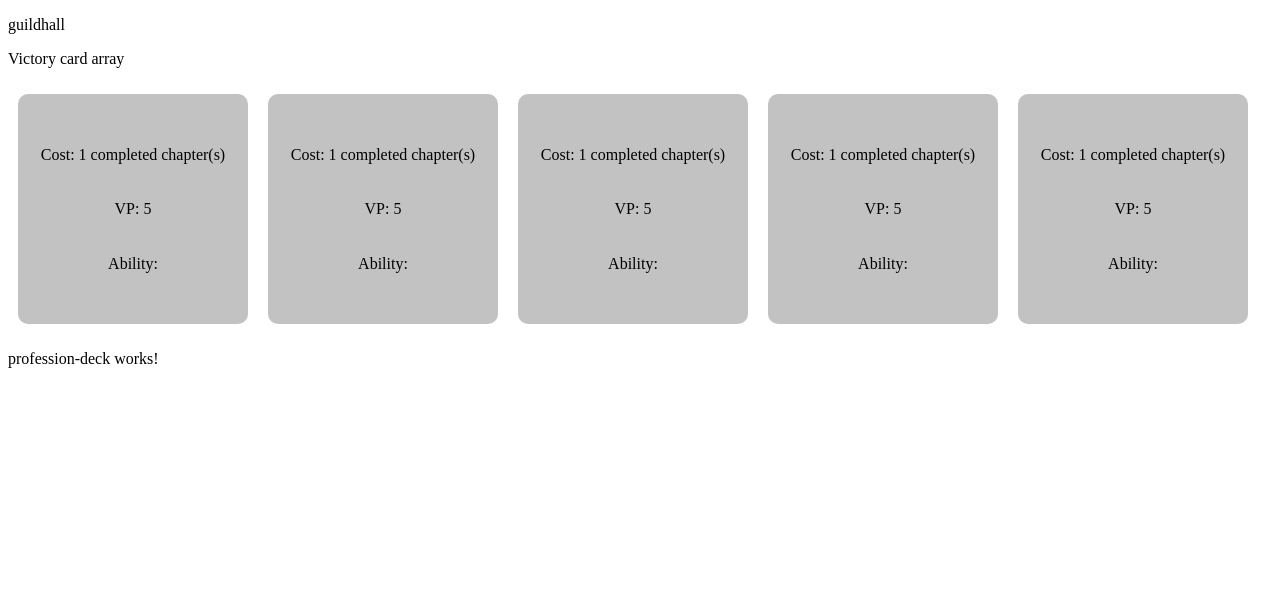
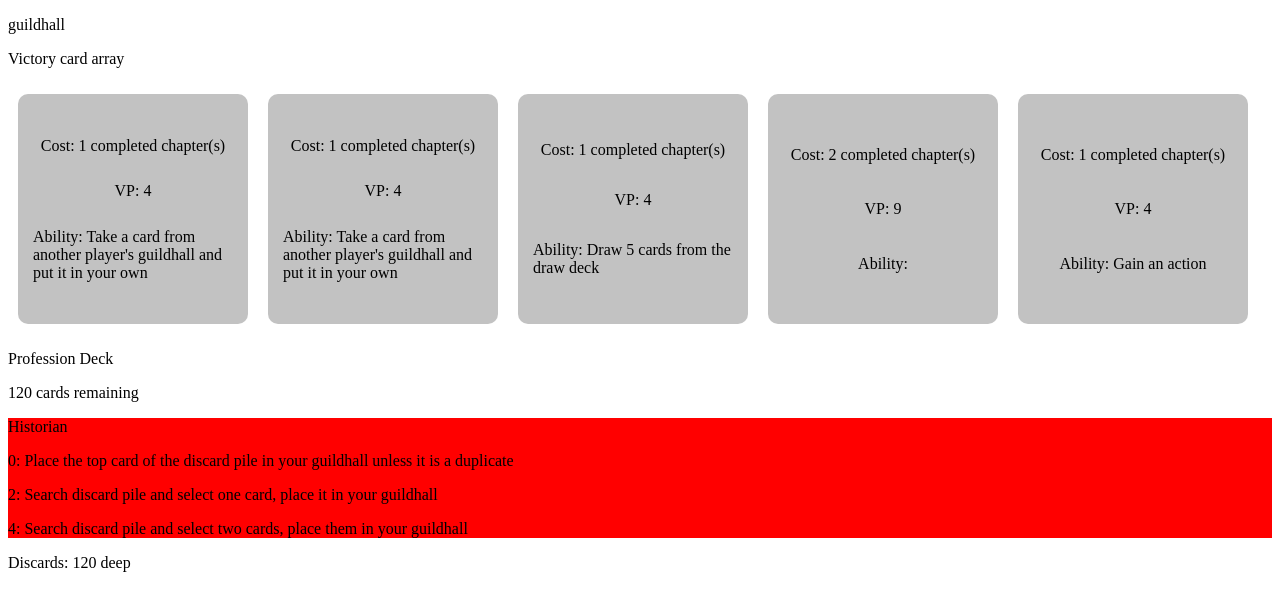
Before and after one commit to jamesnowecki/guildhall, an Angular app: page / in a window 1280 px wide. Shown: the top 610 px of the page. Built offline with nearby package versions, Linux system fonts and the light colour scheme.

Commit message:
fixed mapping through the array of objects on preofession cards, generated self defined color styles

```diff
--- a/src/app/centre-row/centre-row.component.ts
+++ b/src/app/centre-row/centre-row.component.ts
@@ -1,5 +1,6 @@
 import { Component, OnInit } from '@angular/core';
 import vpDeckUnshuffled from "../../assets/mock-vpcards";
+import { VPCard } from "../templates/vp-card";
 
 @Component({
   selector: 'app-centre-row',
@@ -8,14 +9,20 @@ import vpDeckUnshuffled from "../../assets/mock-vpcards";
 })
 export class CentreRowComponent implements OnInit {
 
-  vpDeck = vpDeckUnshuffled;
+  vpDeck: VPCard[] = this.FYShuffle(vpDeckUnshuffled);
   visibleVPDeck = this.vpDeck.slice(this.vpDeck.length - 5, this.vpDeck.length + 1 )
 
   constructor() { }
 
-  FYShuffle(): void {
+  FYShuffle(array: VPCard[]): VPCard[] {
+    for (let i = array.length - 1; i > 0; i--) {
+      let j = Math.floor(Math.random() * (i + 1));
+      [array[i], array[j]] = [array[j], array[i]];
+    }
 
+    return array;
   }
+
 
   ngOnInit(): void {
     console.log(this.vpDeck)
--- a/src/app/profession-card/profession-card.component.html
+++ b/src/app/profession-card/profession-card.component.html
@@ -1 +1,6 @@
-<p>profession-card works!</p>
+<div class="profession-card" [style.background-color]="getColor(professionCard.color)">
+    <p>{{professionCard.profession}}</p>
+    <div *ngFor="let ability of professionCard.abilityList">
+        <p *ngFor="let item of ability | keyvalue">{{item.key}}: {{item.value}}</p>
+    </div>
+</div>
--- a/src/app/profession-card/profession-card.component.ts
+++ b/src/app/profession-card/profession-card.component.ts
@@ -1,4 +1,5 @@
-import { Component, OnInit } from '@angular/core';
+import { Component, OnInit, Input } from '@angular/core';
+import { IProfessionCard } from '../templates/profession-card';
 
 @Component({
   selector: 'app-profession-card',
@@ -6,6 +7,27 @@ import { Component, OnInit } from '@angular/core';
   styleUrls: ['./profession-card.component.scss']
 })
 export class ProfessionCardComponent implements OnInit {
+  @Input() professionCard: IProfessionCard;
+
+  getColor(color: string): string {
+    switch(color) {
+      case "blue": {
+        return "blue";
+      }
+      case "red": {
+        return "red";
+      }
+      case "yellow": {
+        return "yellow";
+      }
+      case "purple": {
+        return "purple";
+      }
+      case "green": {
+        return "green";
+      }
+    }
+  }
 
   constructor() { }
 
--- a/src/app/profession-deck/profession-deck.component.html
+++ b/src/app/profession-deck/profession-deck.component.html
@@ -1 +1,8 @@
-<p>profession-deck works!</p>
+<div class="profession-deck">
+    <p>Profession Deck</p>
+    <p>{{professionDeck.length}} cards remaining</p>
+</div>
+<div class="profession-deck-discard">
+    <app-profession-card [professionCard]="professionDeckDiscardTopCard"></app-profession-card>
+    <p>Discards: {{professionDeckDiscard.length}} deep</p>
+</div>
--- a/src/app/profession-deck/profession-deck.component.ts
+++ b/src/app/profession-deck/profession-deck.component.ts
@@ -1,5 +1,6 @@
 import { Component, OnInit } from '@angular/core';
 import professionDeckUnshuffled from "../../assets/mock-profession-cards";
+import { ProfessionCard } from "../templates/profession-card";
 
 @Component({
   selector: 'app-profession-deck',
@@ -8,7 +9,9 @@ import professionDeckUnshuffled from "../../assets/mock-profession-cards";
 })
 export class ProfessionDeckComponent implements OnInit {
 
-  professionDeck = professionDeckUnshuffled;
+  professionDeck: ProfessionCard[] = professionDeckUnshuffled;
+  professionDeckDiscard: ProfessionCard[] = professionDeckUnshuffled;
+  professionDeckDiscardTopCard: ProfessionCard = this.professionDeckDiscard[this.professionDeckDiscard.length -1];
 
   constructor() { }
 
--- a/src/app/vp-card/vp-card.component.ts
+++ b/src/app/vp-card/vp-card.component.ts
@@ -7,7 +7,7 @@ import { IVPCard, VPCard } from '../templates/vp-card';
   styleUrls: ['./vp-card.component.scss']
 })
 export class VpCardComponent implements OnInit {
-  @Input() vpCard: IVPCard;
+  @Input() vpCard: VPCard;
 
   constructor() { }
 
```
Also changed, not shown: src/app/templates/fisher-yates-shuffle.ts (deleted, +0 -7 lines).
